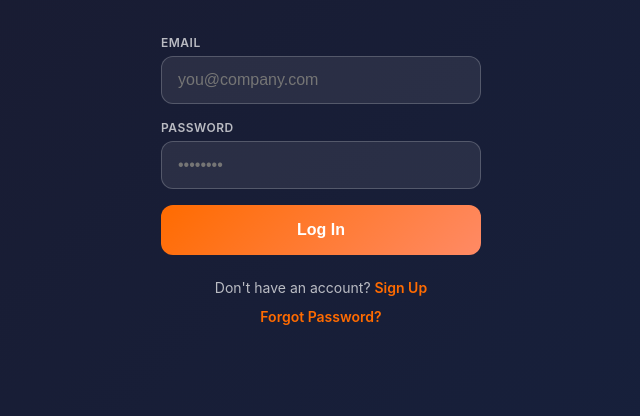
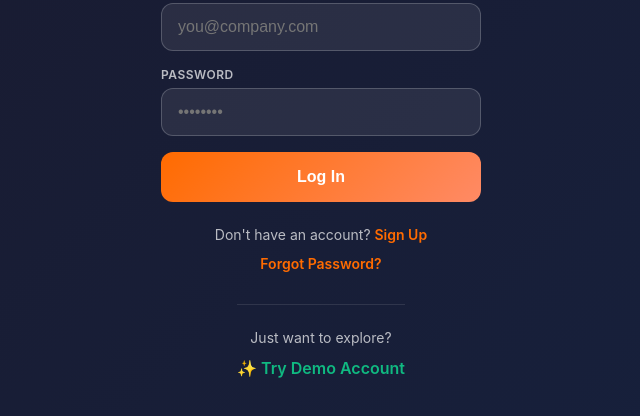
Before and after one commit to nickmc123/project-r, a plain HTML site: page static/index.html in a window 1280 px wide. Shown: the part 324-740 px from the top of the page, without its empty margins (319-959 px from the left). Drawn offline with Linux system fonts and the light colour scheme.

Commit message:
Add demo account quick login link

```diff
--- a/static/index.html
+++ b/static/index.html
@@ -905,6 +905,13 @@
             <p class="auth-toggle" id="forgotPasswordLink" style="margin-top: 12px;">
                 <a href="#" onclick="showForgotPassword(); return false;">Forgot Password?</a>
             </p>
+
+            <div style="text-align: center; margin-top: 32px; padding-top: 24px; border-top: 1px solid rgba(255,255,255,0.1);">
+                <p style="color: var(--text-muted); font-size: 14px; margin-bottom: 12px;">Just want to explore?</p>
+                <a href="#" onclick="demoLogin(); return false;" style="color: #10B981; font-size: 16px; font-weight: 600; text-decoration: none;">
+                    ✨ Try Demo Account
+                </a>
+            </div>
         </div>
     </div>
 
@@ -1460,6 +1467,29 @@
             }
         };
 
+        // Demo Login - bypasses form
+        const demoLogin = async () => {
+            try {
+                const res = await api('/auth/login', 'POST', {
+                    email: 'demo@projectr.app',
+                    password: 'demo123'
+                });
+                token = res.token;
+                user = res.user;
+                localStorage.setItem('projectr_token', token);
+
+                if (user.onboarding_complete) {
+                    showScreen('dashboard');
+                    loadDashboard();
+                } else {
+                    showScreen('onboarding1');
+                    document.getElementById('companyName').value = user.company_name || '';
+                }
+            } catch (err) {
+                document.getElementById('authMessage').innerHTML = `<div class="message message-error">Demo account unavailable. Try again later.</div>`;
+            }
+        };
+
         // Forgot Password
         let resetToken = null;
 
```
